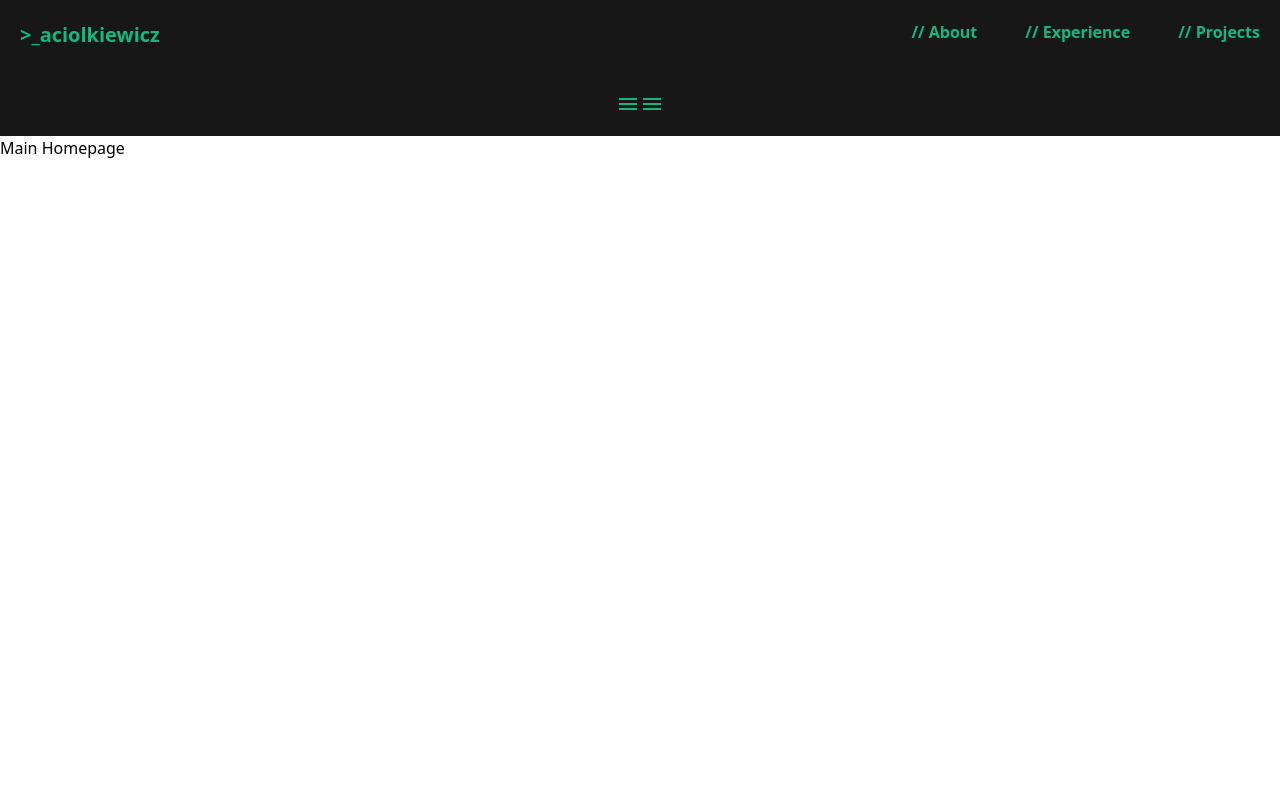
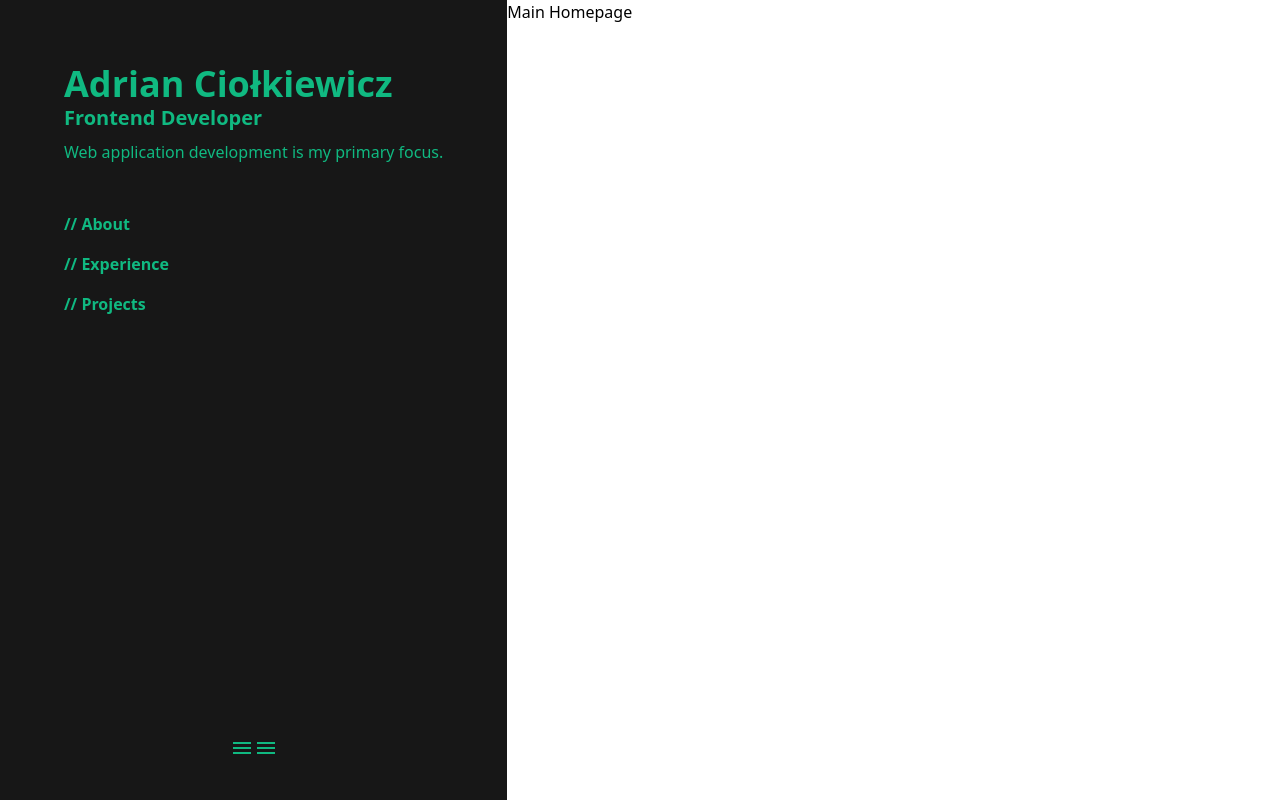
Before and after one commit to TimmyFight/PortfolioPage, a Next.js app: page / in a window 1280 px wide. Built offline with nearby package versions, Linux system fonts and the light colour scheme.

Commit message:
feat: Made whole navigation as side bar, and prepare as single app

```diff
--- a/app/components/Atoms/MenuPosition/MenuPosition.tsx
+++ b/app/components/Atoms/MenuPosition/MenuPosition.tsx
@@ -12,7 +12,7 @@ const MenuPosition = ({ item }: MenuPositionProperties) => {
     <li>
       <Link
         href={item.href}
-        className="flex justify-center items-center cursor-pointer pb-1.5 transition-all font-bold hover:underline underline-offset-4 text-emerald-500">
+        className="flex items-strat cursor-pointer transition-all font-bold hover:underline underline-offset-4">
         {item.name}
       </Link>
     </li>
--- /dev/null
+++ b/app/components/Atoms/Typography/Typography.tsx
@@ -0,0 +1,15 @@
+interface TypographyProperties {
+  children?: string;
+  customClass?: string;
+}
+
+const Typography = ({ children, customClass }: TypographyProperties) => {
+  return <p className={customClass}>{children}</p>;
+};
+
+Typography.defaultProps = {
+  children: "",
+  customClass: "",
+};
+
+export default Typography;
--- a/app/components/Molecules/Logo/Logo.tsx
+++ b/app/components/Molecules/Logo/Logo.tsx
@@ -1,13 +1,22 @@
 import Link from "next/link";
 import Headings from "../../Atoms/Headings/Headings";
+import Typography from "../../Atoms/Typography/Typography";
 
 const Logo = () => {
   return (
-    <Link href="/">
-      <Headings level={1} customClass="font-bold text-xl text-emerald-500">
-        <>&gt;_aciolkiewicz</>
+    <header>
+      <Link href="/">
+        <Headings level={1} customClass="font-bold text-4xl">
+          <>Adrian Ciołkiewicz</>
+        </Headings>
+      </Link>
+      <Headings level={2} customClass="font-bold text-xl">
+        <>Frontend Developer</>
       </Headings>
-    </Link>
+      <Typography customClass="pt-2">
+        Web application development is my primary focus.
+      </Typography>
+    </header>
   );
 };
 
--- a/app/components/Molecules/Menu/Menu.tsx
+++ b/app/components/Molecules/Menu/Menu.tsx
@@ -8,17 +8,13 @@ interface MenuProperties {
 
 const Menu = () => {
   return (
-    <>
-      <ul className="hidden h-full gap-12 lg:flex">
+    <nav>
+      <ul className="flex flex-col align-start gap-4">
         {MAIN_MENU_ITEMS.map((item) => (
           <MenuPosition key={item.name} item={item} />
         ))}
       </ul>
-
-      <div className="inline-block cursor-pointer lg:hidden">
-        <MenuIcon className="text-emerald-500" />
-      </div>
-    </>
+    </nav>
   );
 };
 
--- a/app/components/Organisms/MainFooter/MainFooter.tsx
+++ b/app/components/Organisms/MainFooter/MainFooter.tsx
@@ -4,11 +4,11 @@ import Link from "next/link";
 
 const MainFooter = () => {
   return (
-    <footer className="flex justify-center items-center relative bottom-0 z-30 p-5 bg-neutral-900">
+    <footer className="flex items-center absolute bottom-10">
       {SOCIAL_ITEMS.map((social) => {
         return (
           <Link href={social.href} target="_blank">
-            <MenuIcon className="text-emerald-500" />
+            <MenuIcon />
           </Link>
         );
       })}
--- a/app/components/Organisms/NavBar/NavBar.tsx
+++ b/app/components/Organisms/NavBar/NavBar.tsx
@@ -4,13 +4,13 @@ import MainFooter from "../MainFooter/MainFooter";
 
 const NavBar = () => {
   return (
-    <>
-      <nav className="flex justify-between items-center relative z-30 p-5 bg-neutral-900">
+    <section className="flex flex-col justify-start items-center relative z-30 p-16 bg-neutral-900 h-screen text-emerald-500">
+      <section className="flex flex-col items-start gap-12">
         <Logo />
         <Menu />
-      </nav>
+      </section>
       <MainFooter />
-    </>
+    </section>
   );
 };
 
--- a/app/layout.tsx
+++ b/app/layout.tsx
@@ -16,9 +16,9 @@ export default function RootLayout({
 }) {
   return (
     <html lang="en">
-      <body>
+      <body className="flex">
         <NavBar />
-        <main className="relative overflow-hidden">{children}</main>
+        <main className="relative">{children}</main>
       </body>
     </html>
   );
--- a/constants/index.ts
+++ b/constants/index.ts
@@ -1,7 +1,7 @@
 export const MAIN_MENU_ITEMS = [
-  { name: "// About", href: "about" },
-  { name: "// Experience", href: "experience" },
-  { name: "// Projects", href: "projects" },
+  { name: "// About", href: "#about" },
+  { name: "// Experience", href: "#experience" },
+  { name: "// Projects", href: "#projects" },
 ];
 
 export const SOCIAL_ITEMS = [
```
